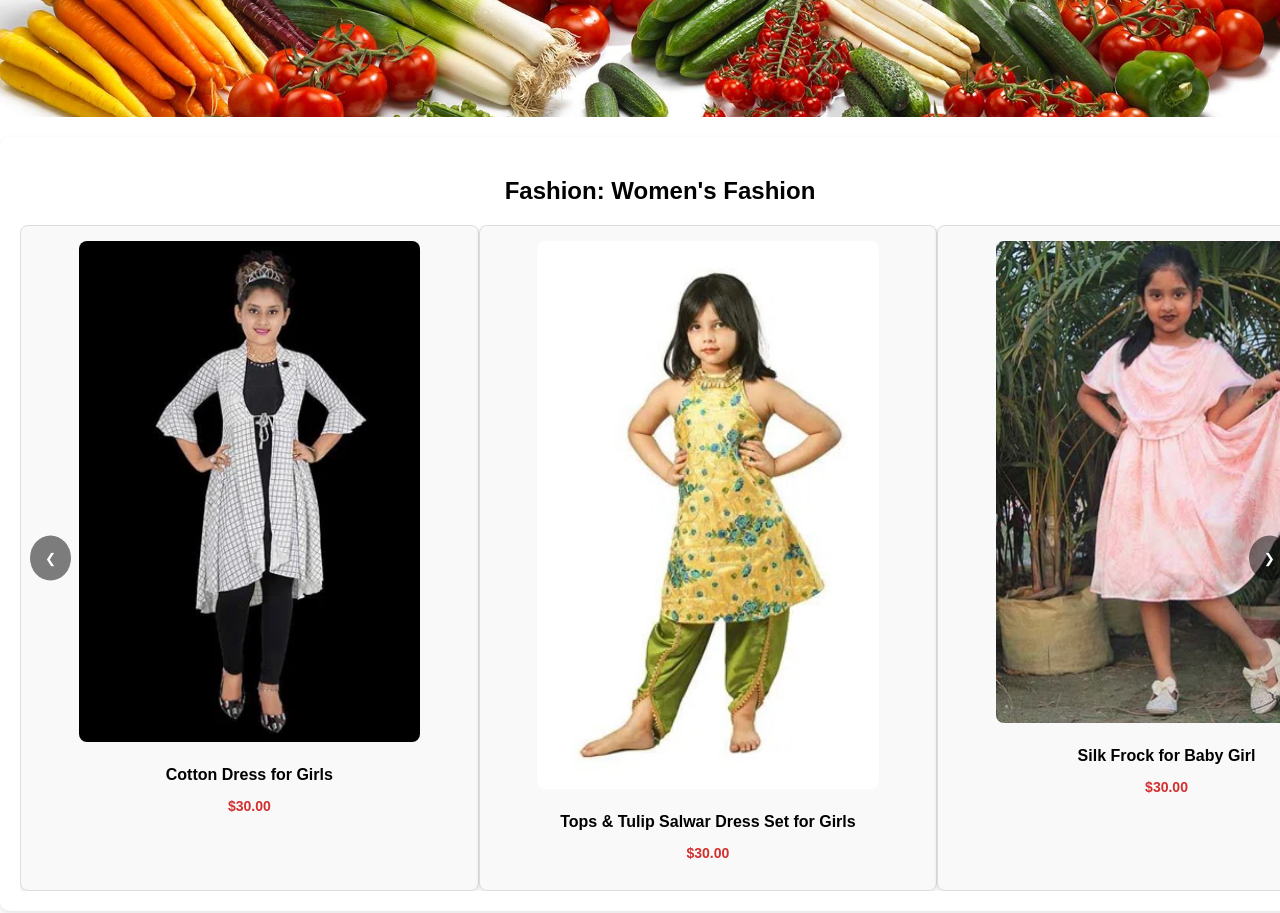
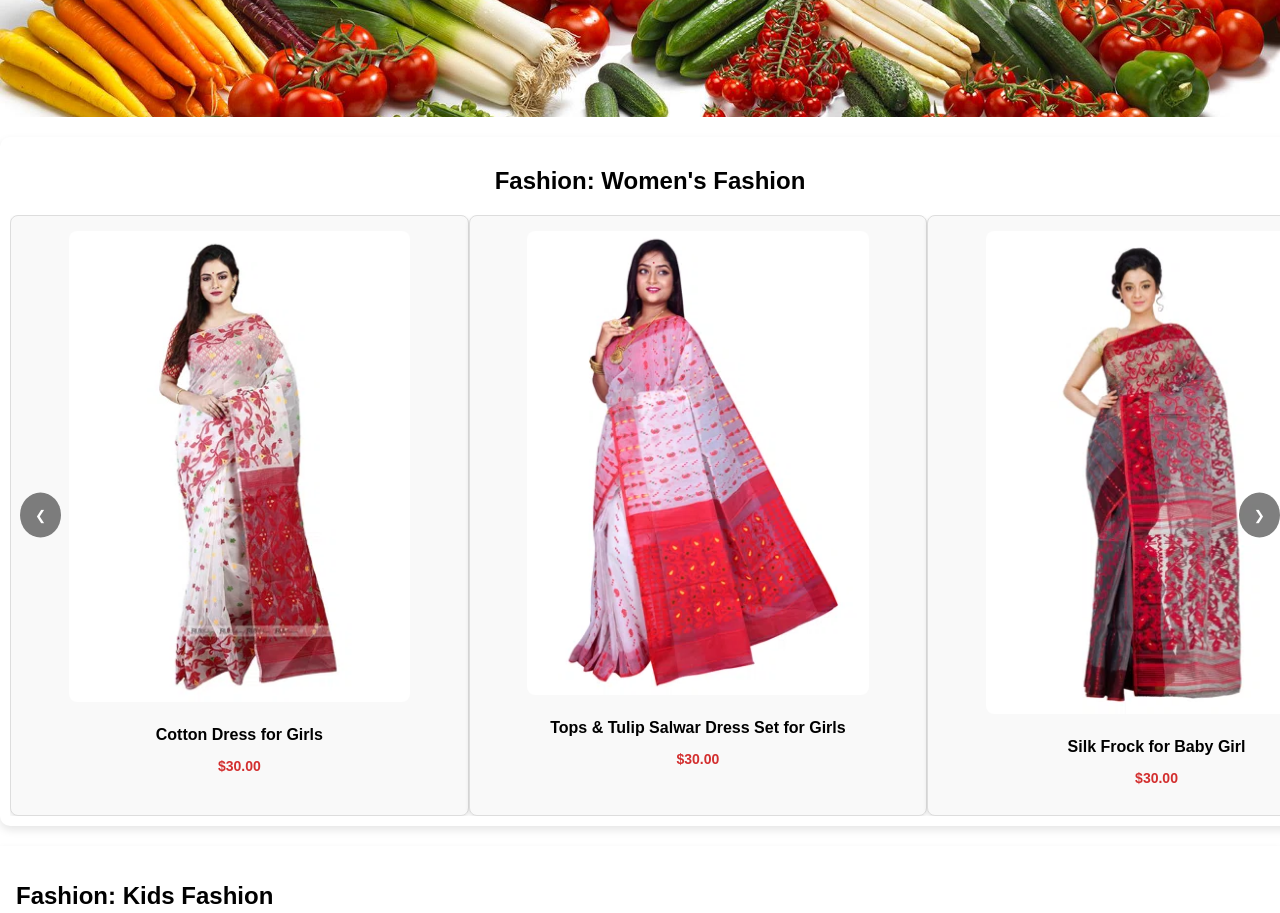
Before and after one commit to Ahammodullah/portfolio-website2, a plain HTML site: page index.html in a window 1280 px wide. Shown: the part 420-1333 px from the top of the page. Drawn offline with Linux system fonts and the light colour scheme.

Commit message:
responsive

```diff
--- a/index.html
+++ b/index.html
@@ -30,7 +30,6 @@
         </div>
 
     </header>
-
     <!-- menulist -->
     <nav class="navbar">
       <div class="menu-toggle">☰ All Category</div>
@@ -73,30 +72,38 @@
         <button class="unique-slider-btn unique-prev-btn" onclick="prevUniqueSlide('kids')">&#10094;</button>
         <div class="unique-product-slides" id="unique-kids-slides">
           <div class="unique-product-card">
-            <img src="./image/kidz-15_m.webp" alt="Cotton Dress for Girls">
+            <img src="./image/a_m.webp" alt="Cotton Dress for Girls">
             <h3>Cotton Dress for Girls</h3>
             <p class="unique-price">$30.00</p>
           </div>
           <div class="unique-product-card">
-            <img src="./image/kidz-9_m.webp" alt="Tops & Tulip Salwar Dress Set for Girls">
+            <img src="./image/b_m.webp" alt="Tops & Tulip Salwar Dress Set for Girls">
             <h3>Tops & Tulip Salwar Dress Set for Girls</h3>
             <p class="unique-price">$30.00</p>
           </div>
           <div class="unique-product-card">
-            <img src="./image/kidz-6_m.webp" alt="Silk Frock for Baby Girl">
+            <img src="./image/c_m.webp" alt="Silk Frock for Baby Girl">
             <h3>Silk Frock for Baby Girl</h3>
             <p class="unique-price">$30.00</p>
           </div>
           <div class="unique-product-card">
-            <img src="./image/kidz-6_m.webp" alt="Silk Frock for Baby Girl">
+            <img src="./image/a_m.webp" alt="Cotton Dress for Girls">
+            <h3>Cotton Dress for Girls</h3>
+            <p class="unique-price">$30.00</p>
+          </div>
+          <div class="unique-product-card">
+            <img src="./image/b_m.webp" alt="Tops & Tulip Salwar Dress Set for Girls">
+            <h3>Tops & Tulip Salwar Dress Set for Girls</h3>
+            <p class="unique-price">$30.00</p>
+          </div>
+          <div class="unique-product-card">
+            <img src="./image/c_m.webp" alt="Silk Frock for Baby Girl">
             <h3>Silk Frock for Baby Girl</h3>
             <p class="unique-price">$30.00</p>
           </div>
-          <div class="unique-product-card">
-            <img src="./image/kidz-6_m.webp" alt="Silk Frock for Baby Girl">
-            <h3>Silk Frock for Baby Girl</h3>
-            <p class="unique-price">$30.00</p>
-          </div>
+
+
+
         </div>
         <button class="unique-slider-btn unique-next-btn" onclick="nextUniqueSlide('kids')">&#10095;</button>
       </div>
--- a/style.css
+++ b/style.css
@@ -376,7 +376,7 @@ body {
 .unique-products-slider {
   width: 100%;
   background-color: #fff;
-  padding: 20px;
+  padding: 10px;
   border-radius: 10px;
   box-shadow: 0 4px 8px rgba(0, 0, 0, 0.1);
   margin: 20px 0;
```
